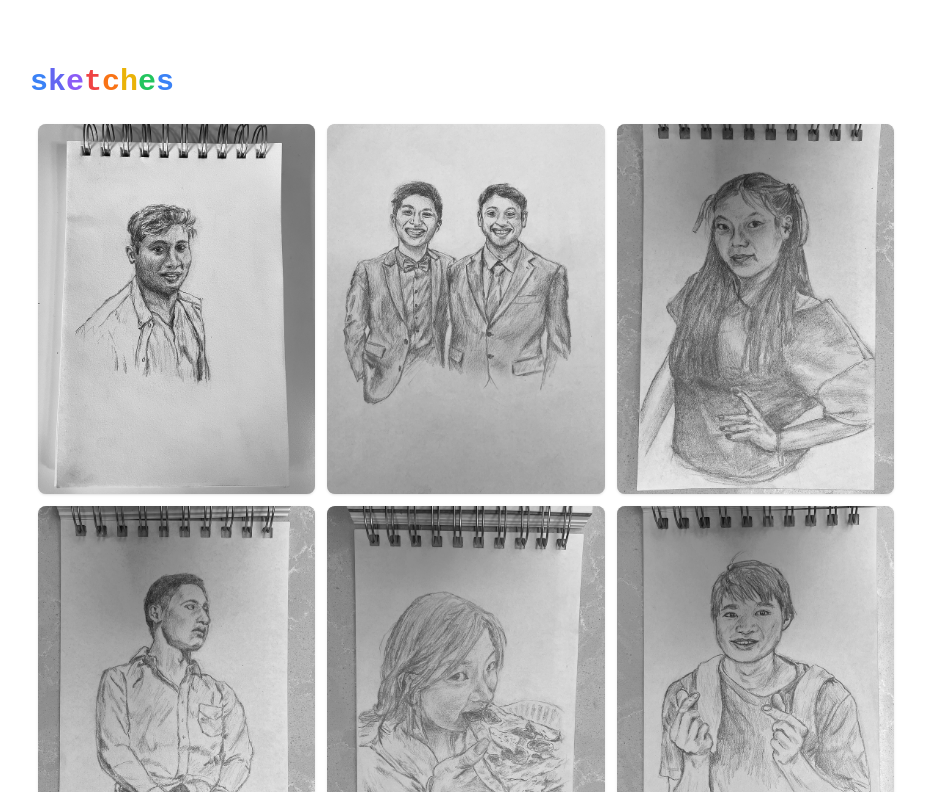
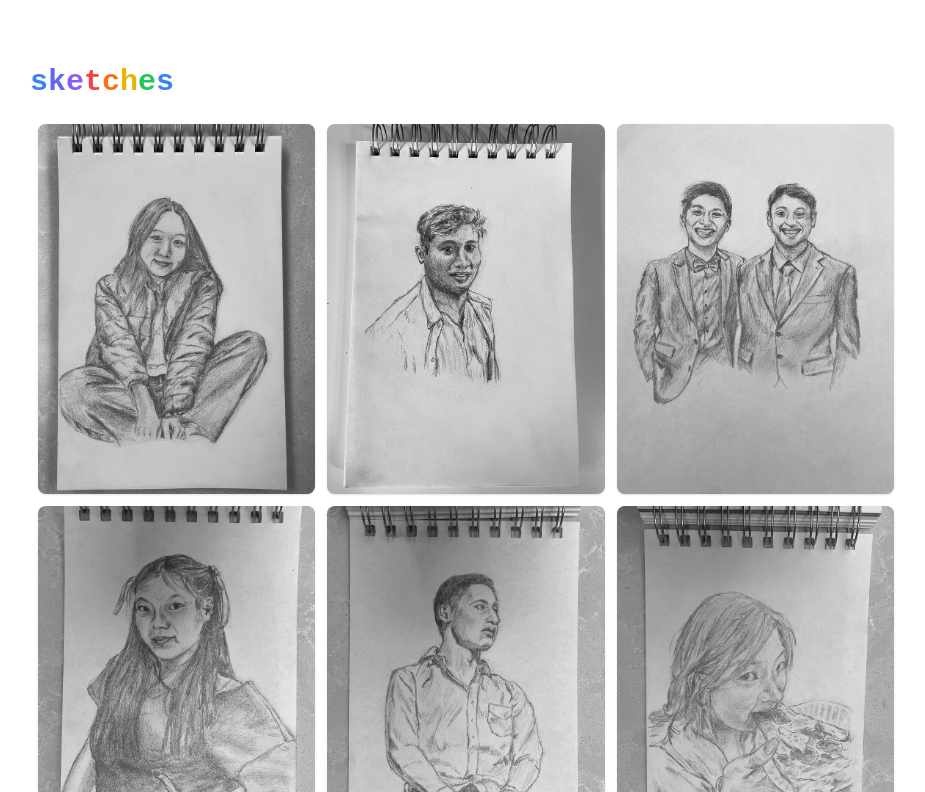
Before and after one commit to solunian/website, a SvelteKit app: page / in a window 1280 px wide. Shown: the part 1288-2080 px from the top of the page, without its empty margins (178-1103 px from the left). Built offline with nearby package versions, Linux system fonts and the light colour scheme; a web font is replaced by a local one.

Commit message:
chore: update to sketches

```diff
--- a/src/routes/+page.svelte
+++ b/src/routes/+page.svelte
@@ -149,6 +149,7 @@
         folder="sketches"
         grayscale
         filenames={[
+          "angela.jpg",
           "sunny.jpg",
           "justin_avy.jpg",
           "susan.jpg",
```
Also changed, not shown: static/sketches/angela.jpg (added).
